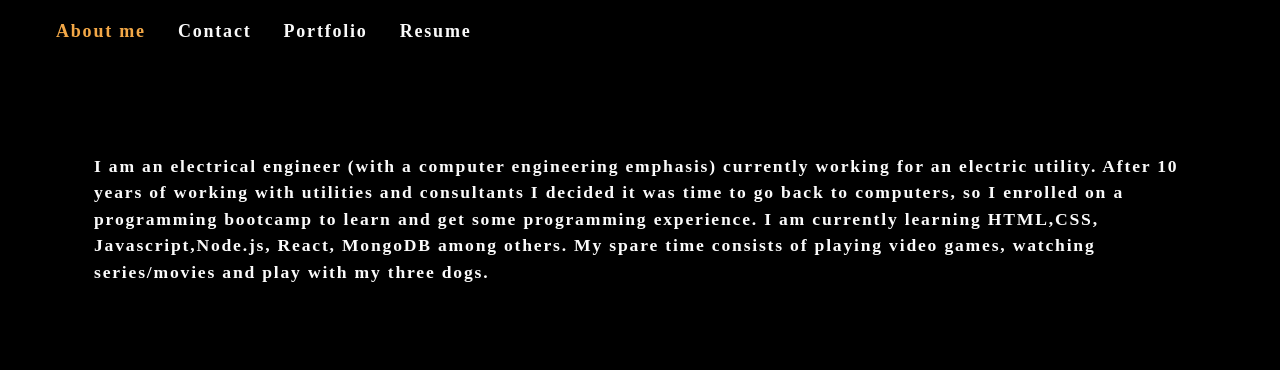
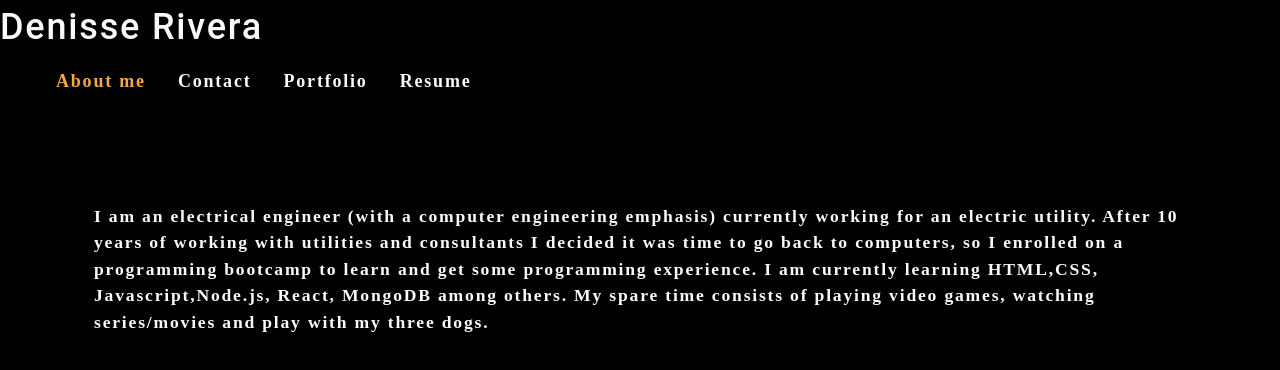
Before and after one commit to RiveraDenisse/react-portfolio, a React (Create React App) app: page / in a window 1280 px wide. Shown: the top 370 px of the page. Built offline with nearby package versions, Linux system fonts and the light colour scheme.

Commit message:
added header section

```diff
--- a/src/App.js
+++ b/src/App.js
@@ -4,7 +4,7 @@ import About from "./components/About";
 import Portfolio from "./components/Portfolio";
 import ContactForm from "./components/Contact";
 import "./App.css";
-import coverImage from "./assets/portfolioimage.png";
+import Header from "./components/Header";
 
 function App() {
   const [sections] = useState(["About me", "Contact", "Portfolio", "Resume"]);
@@ -12,12 +12,13 @@ function App() {
 
   return (
     <div>
-      <Nav
-        sections={sections}
-        setCurrentCategory={setCurrentCategory}
-        currentCategory={currentCategory}
-      />
-
+      <Header>
+        <Nav
+          sections={sections}
+          setCurrentCategory={setCurrentCategory}
+          currentCategory={currentCategory}
+        />
+      </Header>
       <main>
         {currentCategory === "About Me" ? (
           <About />
--- /dev/null
+++ b/src/components/Header/index.js
@@ -0,0 +1,12 @@
+import React from "react";
+
+function Header(props) {
+  return (
+    <header>
+      <h1> Denisse Rivera</h1>
+      {props.children}
+    </header>
+  );
+}
+
+export default Header;
```
